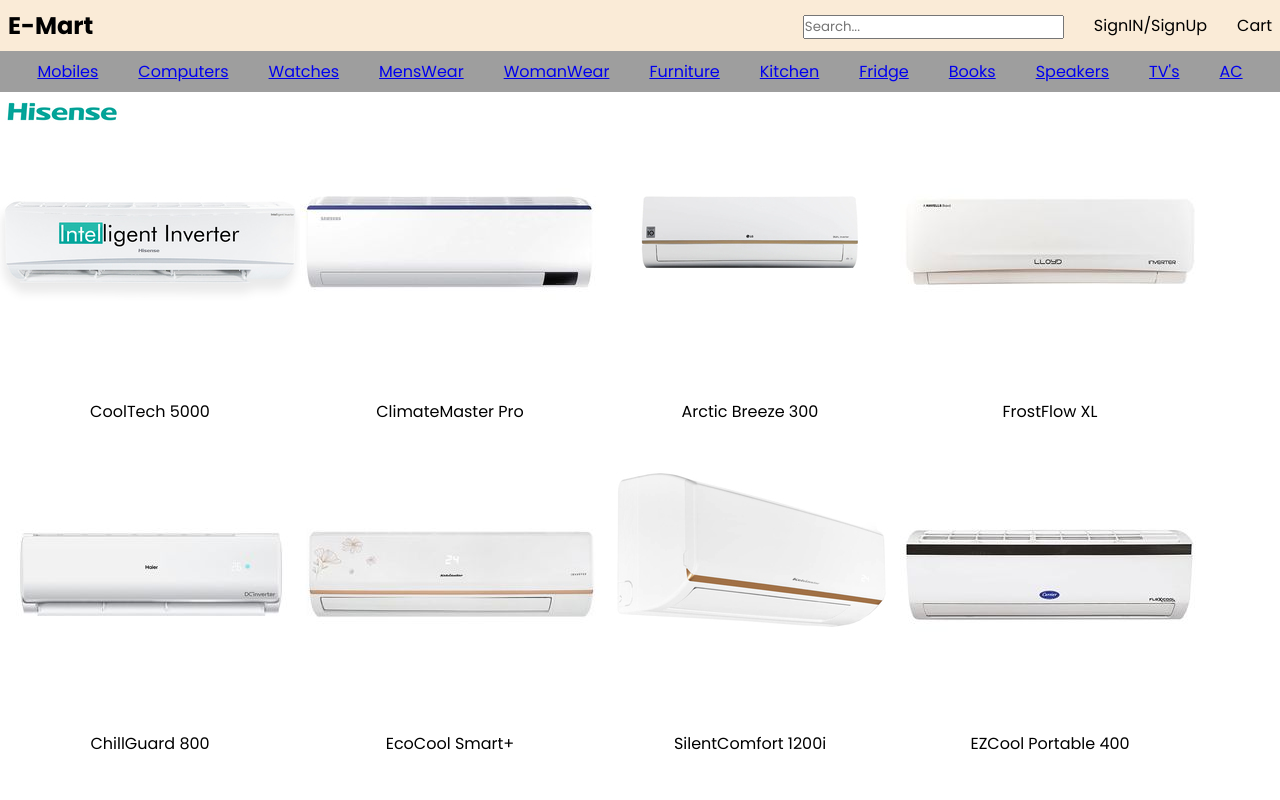
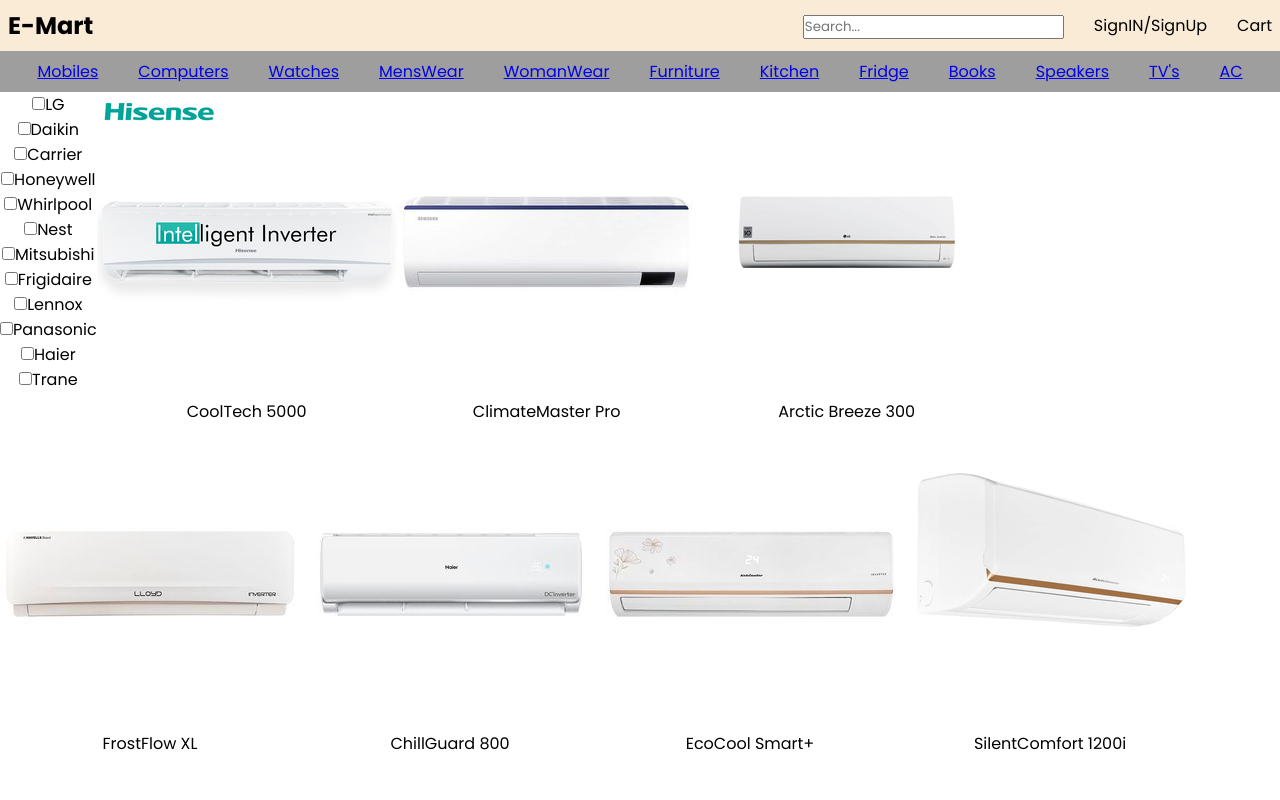
Before and after one commit to lokesh-jegini/frontend, a React (Create React App) app: page /ac in a window 1280 px wide. Shown: the top 800 px of the page. Built offline with nearby package versions, Linux system fonts and the light colour scheme; the HTML template or start-up script is replaced by a standard one.

Commit message:
producrs filter

```diff
--- a/src/components/single-product/Singelproduct.jsx
+++ b/src/components/single-product/Singelproduct.jsx
@@ -1,19 +1,48 @@
-import React from 'react'
-import "./singleproduct.css"
+import React, { useState } from 'react';
+import "./singleproduct.css";
 import { NavLink } from 'react-router-dom';
 
-export  function Singelproduct(probs) {
-  // const {filrerdata,setFilterdata}=useState([])
-debugger
+export function Singelproduct(probs) {
+  const [filterdata, setFilterdata] = useState([]);
+
+  const companhandler = (mango) => {
+    if (filterdata.includes(mango)) {
+      // Remove the selected company from the filterdata list
+      setFilterdata(filterdata.filter((item) => item !== mango));
+    } else {
+      // Add the selected company to the filterdata list
+      setFilterdata([...filterdata, mango]);
+    }
+  };
+
+  const filterProduct = filterdata.length === 0 ? probs.mobileData : probs.mobileData.filter((item2) => filterdata.includes(item2.company));
+
   return (
     <div className="Singelproduct">
-      {probs.mobileData.map((item) => (<div>
+      <div className="filter-container">
+        {probs.mobileData.map((item1) => (
+          <div className="filterblock" key={item1.company}>
+            <input
+              type="checkbox"
+              id={item1.company}
+              checked={filterdata.includes(item1.company)}
+              onChange={() => {
+                companhandler(item1.company);
+              }}
+            />
+            <label htmlFor={item1.company}>{item1.brand || item1.company}</label>
+          </div>
+        ))}
+      </div>
 
-      <NavLink to={`/dynamicroute/${item.id}/?probdata=${JSON.stringify(item)}`}>
-      <img key={item.id} src={item.image} alt="img not found" />
-      </NavLink>
-
-        <p>{item.model || item.title}</p>
+      {filterProduct.map((item) => (
+        <div key={item.id}>
+          <div className="img-block">
+            <NavLink to={`/dynamicroute/${item.id}/?probdata=${JSON.stringify(item)}`}>
+              <img src={item.image} alt="img not found" />
+            </NavLink>
+          </div>
+          <p>{item.model || item.title}</p>
         </div>
       ))}
     </div>
```
